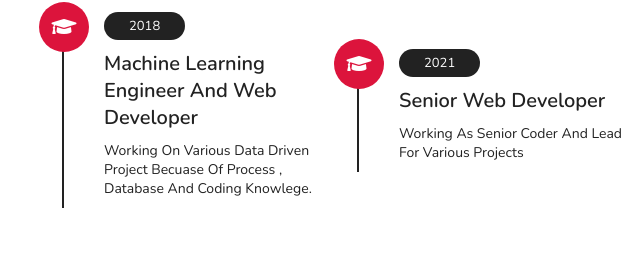
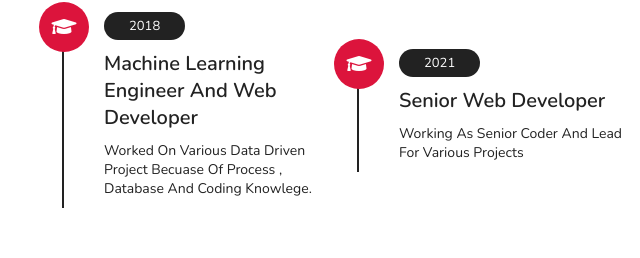
Before and after one commit to swapnillandge92/Portfolio, a plain HTML site: page Index.html in a window 1280 px wide. Shown: the part 1718-1976 px from the top of the page, 633-1273 px from the left. Drawn offline with nearby package versions, Linux system fonts and the light colour scheme.

Commit message:
description changes

```diff
--- a/Index.html
+++ b/Index.html
@@ -108,7 +108,7 @@
         <i class="fas fa-graduation-cap"></i>
         <span>2018</span>
         <h3>Machine Learning Engineer and Web Developer</h3>
-        <p>Working on various Data driven project becuase of Process , Database and Coding Knowlege.</p>
+        <p>Worked on various Data driven project becuase of Process , Database and Coding Knowlege.</p>
     </div>
 
     <div class="box">
```
